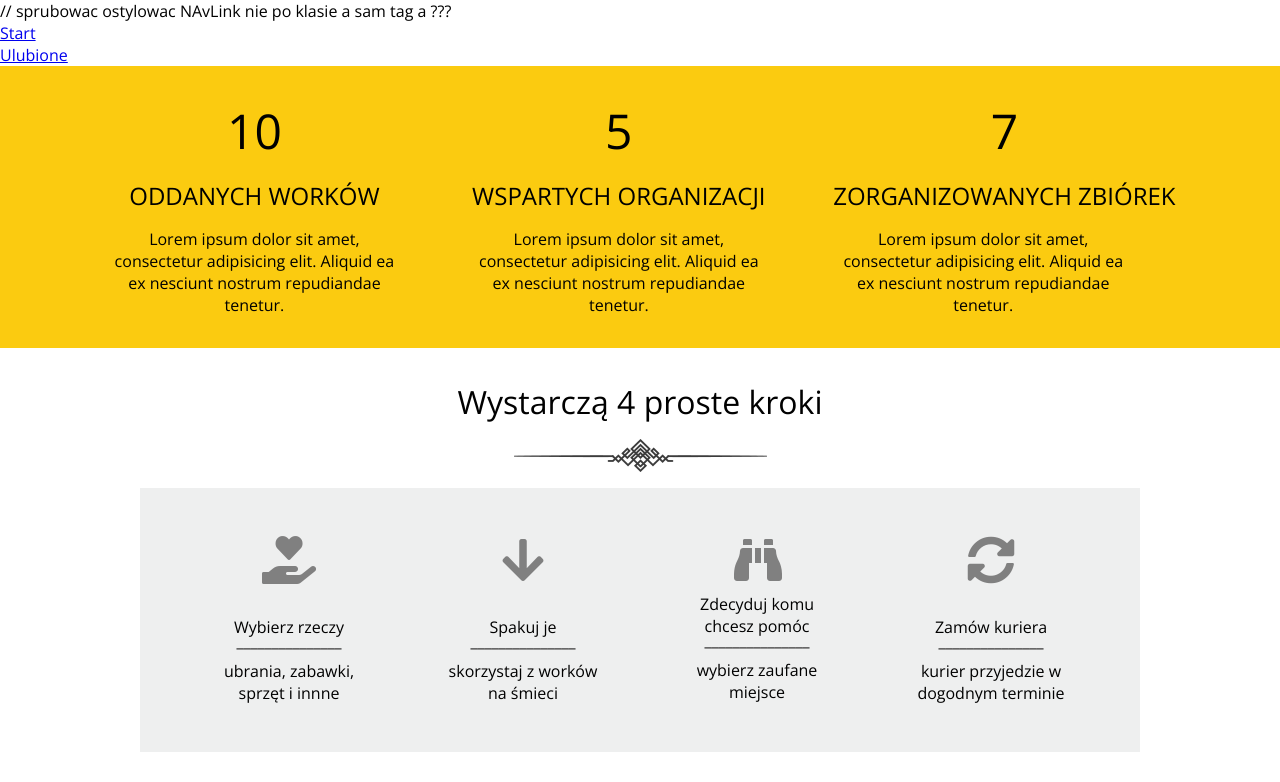
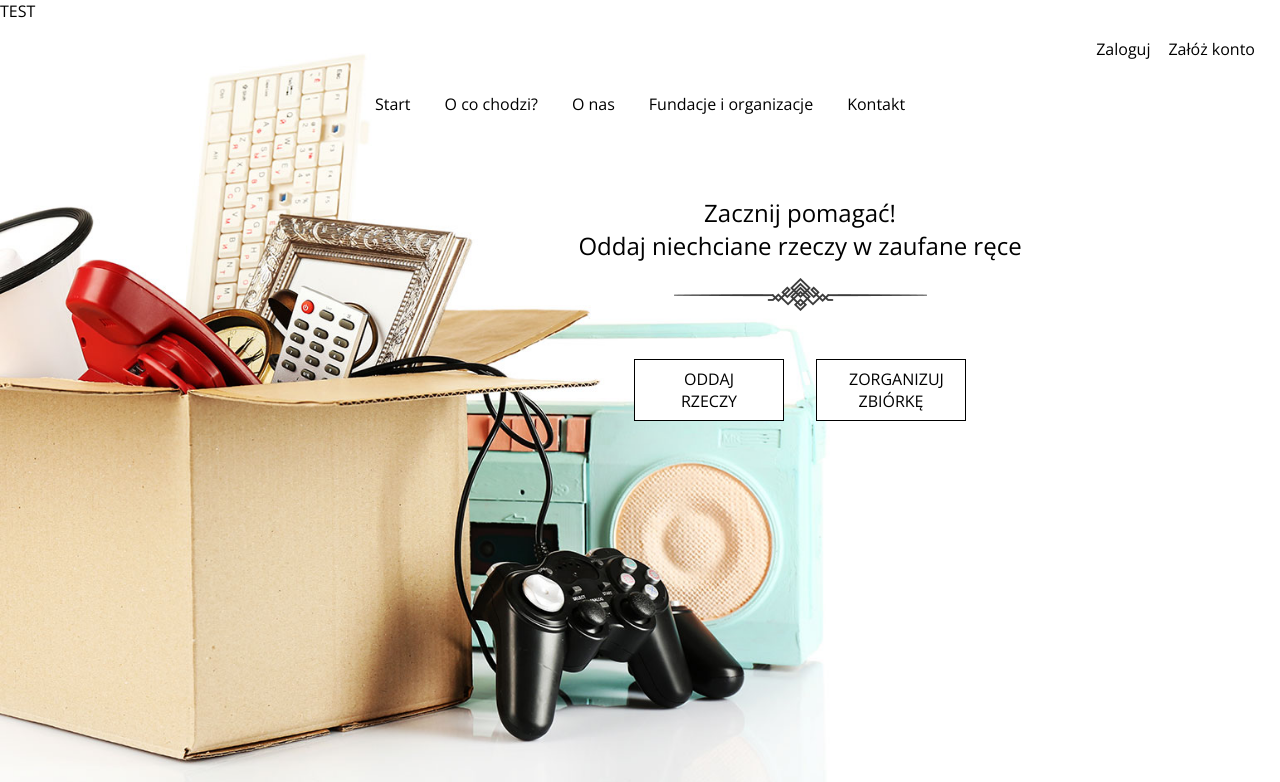
Before and after one commit to TomaszRej/giveYourStuffAway, a React (Create React App) app: page / in a window 1280 px wide. Shown: the top 782 px of the page. Built offline with nearby package versions, Linux system fonts and the light colour scheme.

Commit message:
header section added

```diff
--- a/src/components/App.js
+++ b/src/components/App.js
@@ -16,34 +16,14 @@ import Footer from './Footer';
 class App extends Component {
     render() {
         return (
-            <HashRouter>
             <div>
-                    <nav>
-                        <ul className='nav'>
-                            // sprubowac ostylowac NAvLink nie po klasie a sam tag a ???
-                            <li className='nav-link'><NavLink className='nav-link-a' activeClassName='activeNavLink' exact
-                                                              to='/'>Start </NavLink></li>
-                            <li className='nav-link'><NavLink className='nav-link-a'
-                                                                            activeClassName='activeNavLink' exact
-                                                                            to='/ulubione'>Ulubione</NavLink></li>
-                        </ul>
-                    </nav>
+                <Header/>
                 <Info/>
                 <FourEasySteps/>
                 <About/>
                 <FundationsList/>
                 <Footer/>
-                    <Switch>
-                        <Route exact path='/ulubione'
-                               render={(props) => <Header {...props}/>}
-                        />
-                        {/*<Route exact path='/' component={Home}/>*/}
-
-
-                    </Switch>
-
             </div>
-            </HashRouter>
         );
     }
 }
--- a/src/components/Header.js
+++ b/src/components/Header.js
@@ -1,9 +1,95 @@
 import React from 'react';
 
-const Header = () => {
-    return <div>
-        testcik headera komponentu
-    </div>
+class Header extends React.Component {
+    constructor(props){
+        super(props);
+
+        this.state = {
+            isMobileView: '',
+            isMenuVisible: ''
+
+        }
+    }
+
+    componentDidMount(){
+      console.log('komponenet');
+        const mobile = window.matchMedia("screen and (max-width: 400px)");
+        if (mobile.matches) {
+            this.setState({
+                isMobileView: true,
+                isMenuVisible: false
+            })
+        } else  {
+            this.setState({
+                isMobileView: false,
+                isMenuVisible: true
+
+            })
+        }
+        mobile.addListener( (mobile) => {
+            if (mobile.matches) {
+console.log('mobile');
+                this.setState({
+                    isMobileView: true,
+                    isMenuVisible: false
+                })
+            } else  {
+                this.setState({
+                    isMobileView: false,
+                    isMenuVisible: true
+                })
+            }
+        });
+    };
+
+    handleHamburgerClick = () => {
+      this.setState({
+          isMenuVisible: !this.state.isMenuVisible
+      })
+    };
+
+    render() {
+        console.log(this.state.isMobileView);
+
+        const hamburgerIcon = this.state.isMenuVisible ? <i onClick={this.handleHamburgerClick} className="fas fa-times"/> :  <i onClick={this.handleHamburgerClick} className="fas fa-bars"/>;
+        return (
+            <section id='header-section'>
+                <div style={{display: this.state.isMobileView ? 'none': 'block'}}>TEST</div>
+                <header>
+                    <div className='login-section'>
+                        <span>Zaloguj</span>
+                        <span>Załóż konto</span>
+                    </div>
+                    <nav>
+                        <div style={{display: this.state.isMobileView ? 'flex' : 'none'}} className='mobileMenu'><i className="fas fa-tshirt"/> {hamburgerIcon}
+                        </div>
+                        <ul style={{display: this.state.isMenuVisible ? 'block' : 'none'}} className={this.state.isMenuVisible ? 'openMenu':'closeMenu'}>
+                            <li><a href='#header-section'>Start</a></li>
+                            <li><a href='#fourEasySteps-section'>O co chodzi?</a></li>
+                            <li><a href='#about-section'>O nas</a></li>
+                            <li><a href='#fundationsList-section'>Fundacje i organizacje</a></li>
+                            <li><a href='#footer-section'>Kontakt</a></li>
+                        </ul>
+
+                    </nav>
+                </header>
+                <div className='mainIdea'>
+                    <h1>
+                        <span>Zacznij pomagać!</span>
+                        <span>Oddaj niechciane rzeczy w zaufane ręce</span>
+                    </h1>
+                    <div className='header-decoration'/>
+                    <div className='mainButtons'>
+                        <button><span>Oddaj</span> <span>rzeczy</span></button>
+                        <button><span>Zorganizuj</span> <span>zbiórkę</span>
+                        </button>
+                    </div>
+                </div>
+
+
+
+            </section>);
+    }
 };
 
 export default Header;
--- a/src/sass/partials/_header.scss
+++ b/src/sass/partials/_header.scss
@@ -0,0 +1,167 @@
+#header-section{
+
+  header{
+    .login-section{
+      text-align:right;
+      margin:1rem;
+        span{
+          padding: 0.5rem;
+          //background-color: $primaryBgColor;
+          border: 1px solid transparent;
+         // margin: 0.5rem;
+          &:hover{
+            border: 1px solid $primaryColor;
+          }
+        }
+    }
+    nav{
+      .mobileMenu{
+        width: 100%;
+        display: flex;
+        justify-content: space-between;
+        box-shadow: 0 0 1.5rem rgba(0,0,0,.2);
+        padding: 1rem;
+
+        .fas.fa-tshirt{
+
+border:1px solid $primaryTextColor;
+          border-radius: 50%;
+          padding:0.5rem;
+        }
+
+        .fas.fa-bars,.fas.fa-times{
+          border:1px solid $primaryTextColor;
+          border-radius: 50%;
+          padding:0.5rem;
+
+          &:hover{
+            box-shadow: 0 0 1.5rem rgba(0,0,0,.2);
+          }
+        }
+
+      }
+      ul{
+        text-align: center;
+        margin-top:1rem;
+        li{
+          padding:0.2rem;
+          a{
+            text-decoration: none;
+            color: $primaryTextColor;
+          }
+        }
+
+      }
+
+
+
+
+    }
+  }
+  .mainIdea{
+
+    margin: 3rem 0;
+    display: flex;
+    flex-direction: column;
+    align-items: center;
+    text-align: center;
+    h1 {
+      font-weight: normal;
+      font-size: 1.5rem;
+      span {
+        display: block;
+      }
+    }
+    .header-decoration{
+      background-image: url("./images/decoration.png");
+      height: 33px;
+      width: 253px;
+      margin-top: 1rem;
+      margin-bottom: 2rem;
+    }
+    .mainButtons{
+      button {
+        text-transform: uppercase;
+        width:150px;
+        font-size: 1rem;
+        padding: 0.5rem 2rem;
+        margin: 1rem;
+
+        background-color: $primaryBgColor;
+        border: 1px solid $primaryTextColor;
+        span{
+          display: block;
+        }
+        &:hover{
+          // background-color: $secondaryBgColor;
+          // color: $secondaryBgColor;
+          border-bottom: 1px solid black;
+          box-shadow: 0 0 1.5rem rgba(0,0,0,.2);
+        }
+
+        &:focus{
+          border: 1px solid $primaryColor;
+          color: $primaryColor;
+        }
+
+      }
+    }
+  }
+}
+
+@media only screen and (min-width: 401px) {
+  #header-section{
+
+    header{
+      nav{
+        ul{
+          li {
+            border: 1px solid transparent;
+            display: inline-block;
+            padding: 0.5rem;
+            margin: 0.5rem;
+            a {
+
+            }
+            &:hover{
+              border: 1px solid $primaryTextColor;
+            }
+          }
+        }
+      }
+    }
+    .mainIdea{
+      margin-top: 4rem;
+    }
+  }
+}
+@media only screen and (min-width: 1100px) {
+  #header-section {
+    background-image: url("./images/header_start_img.jpg");
+    background-repeat: no-repeat;
+    background-size: contain;
+    width: 100vw;
+    height: 100vh;
+    .mainIdea{
+      margin-left: 20rem;
+    }
+  }
+}
+//@keyframes open {
+//  0%{
+//    height: 0;
+//  }
+//  100%{
+//    height: 130px;
+//
+//  }
+//}
+//not working this way
+//@keyframes close {
+//  0%{
+//    height: 130px;
+//  }
+//  100%{
+//    height: 0;
+//  }
+//}
```
Lines whose indentation alone changed are shown as unchanged.
